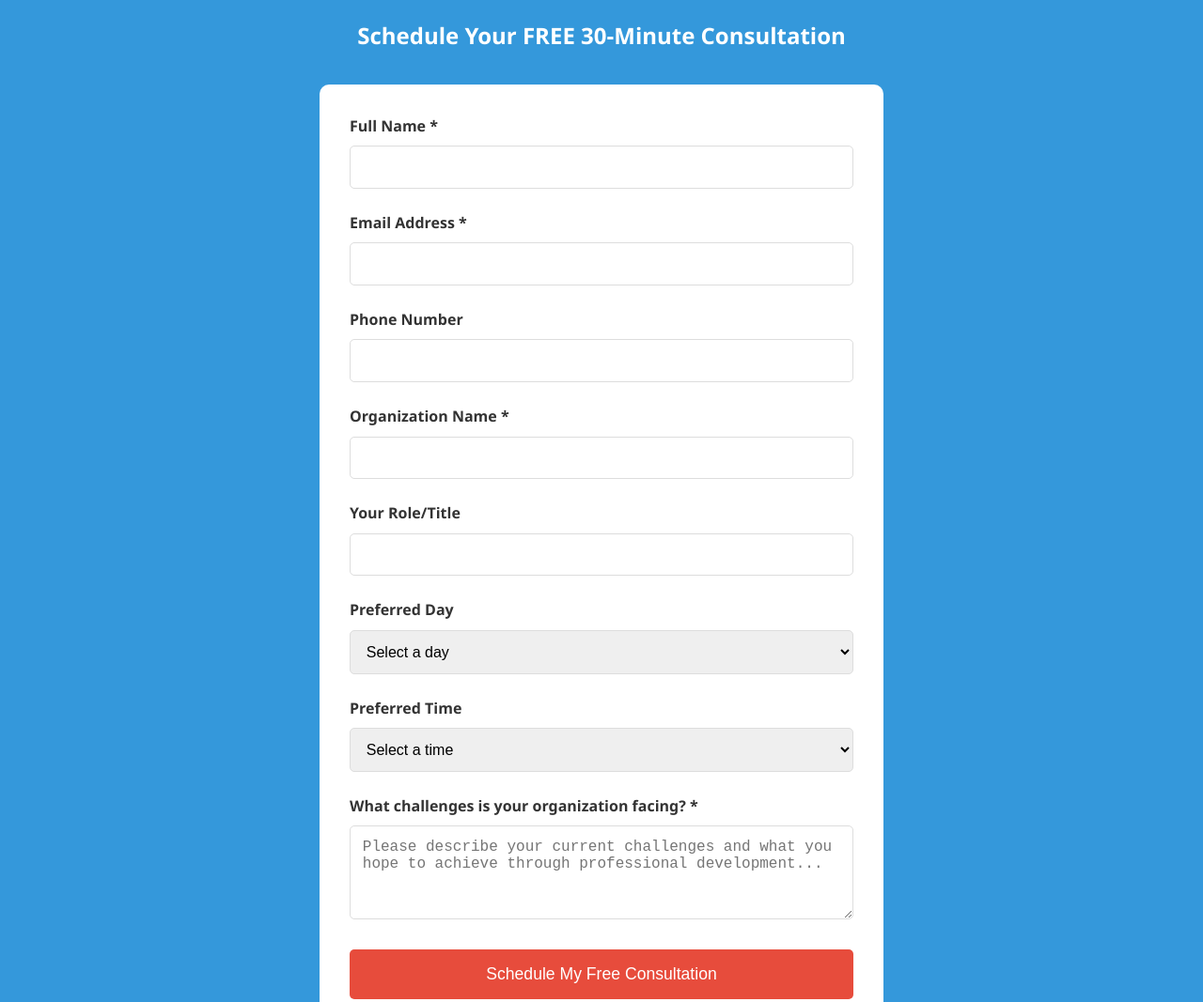
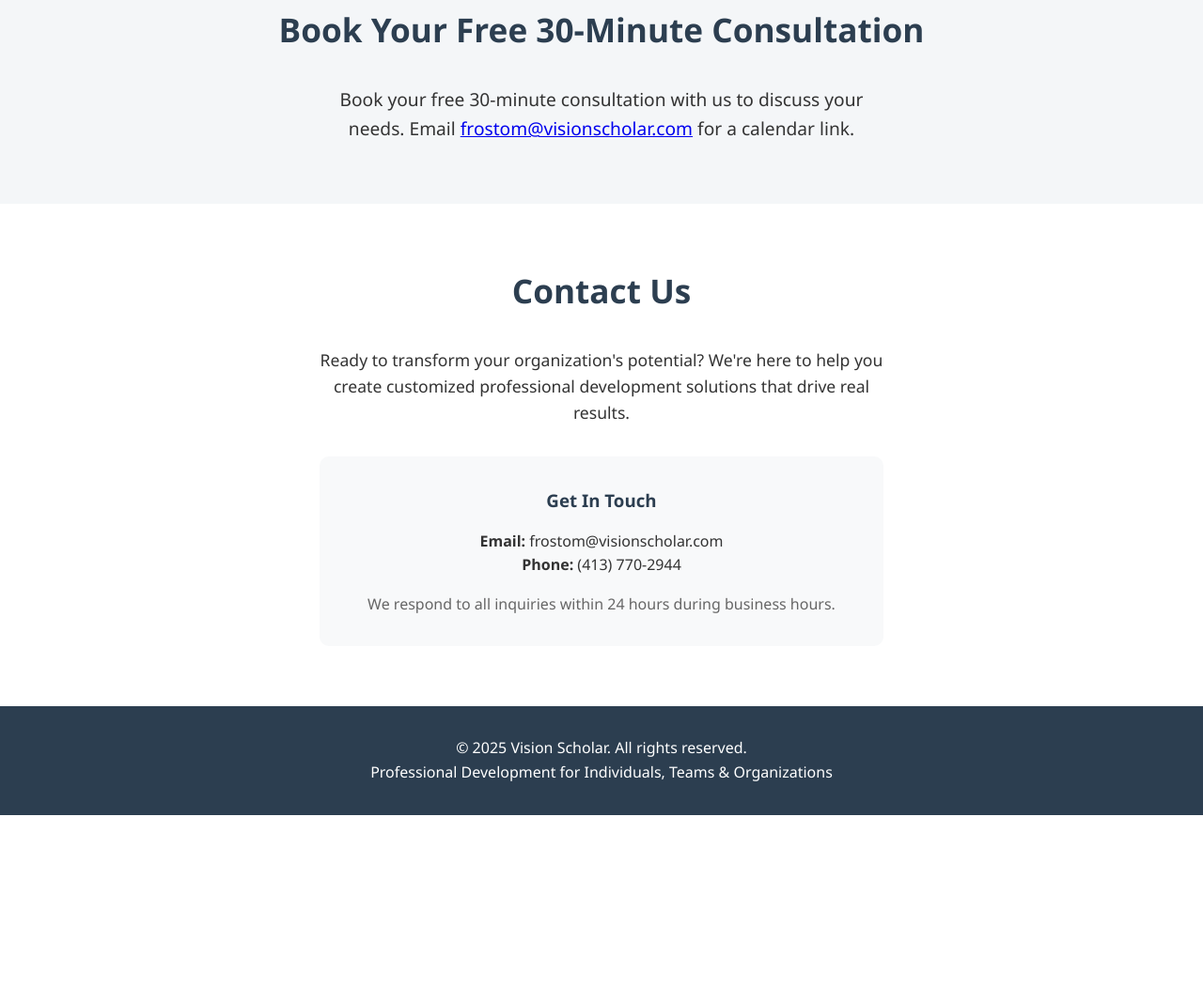
Before and after one commit to frostom/visionscholar.com, a plain HTML site: page index.html in a window 1280 px wide. Shown: the part 1911-2978 px from the top of the page at 94% size. After the commit the page ends 2779 px from the top, so only its background shows below. Drawn offline with Linux system fonts and the light colour scheme.

Commit message:
index.html

```diff
--- a/index.html
+++ b/index.html
@@ -161,50 +161,16 @@
       box-shadow: 0 5px 15px rgba(0,0,0,0.2);
     }
 
-    .consultation-form {
-      background: #3498db;
-      color: white;
-      padding: 4rem 0;
+    #consultation-info {
+      background:#f4f6f8;
+      text-align:center;
+      padding:3rem 1rem;
     }
 
-    .consultation-form h2 {
-      color: white;
-      text-align: center;
-      margin-bottom: 2rem;
-    }
-
-    .form-container {
-      max-width: 600px;
-      margin: 0 auto;
-      background: white;
-      padding: 2rem;
-      border-radius: 10px;
-    }
-
-    .form-group {
-      margin-bottom: 1.5rem;
-    }
-
-    .form-group label {
-      display: block;
-      margin-bottom: 0.5rem;
-      color: #333;
-      font-weight: bold;
-    }
-
-    .form-group input,
-    .form-group select,
-    .form-group textarea {
-      width: 100%;
-      padding: 0.8rem;
-      border: 1px solid #ddd;
-      border-radius: 5px;
-      font-size: 1rem;
-    }
-
-    .form-group textarea {
-      height: 100px;
-      resize: vertical;
+    #consultation-info p {
+      font-size:1.2em;
+      max-width:600px;
+      margin: 1rem auto;
     }
 
     footer {
@@ -257,7 +223,7 @@
         <li><a href="#home">Home</a></li>
         <li><a href="#about">About</a></li>
         <li><a href="#services">Services</a></li>
-        <li><a href="#consultation">Free Consultation</a></li>
+        <li><a href="#consultation-info">Free Consultation</a></li>
         <li><a href="#contact">Contact</a></li>
       </ul>
     </div>
@@ -267,7 +233,7 @@
     <div class="container">
       <h2>Transform Your Potential in the Age of AI</h2>
       <p>We design and facilitate professional development, workshops, and ongoing support to help individuals, teams, and organizations thrive using AI and technology to enhance work and life.</p>
-      <a href="#consultation" class="cta-button">Get Your FREE 30-Minute Consultation</a>
+      <a href="#consultation-info" class="cta-button">Get Your FREE 30-Minute Consultation</a>
     </div>
   </section>
 
@@ -315,69 +281,10 @@
     </div>
   </section>
 
-  <section class="consultation-form">
+  <section id="consultation-info" class="section">
     <div class="container">
-      <h2>Schedule Your FREE 30-Minute Consultation</h2>
-      <div class="form-container">
-        <form id="consultationForm">
-          <div class="form-group">
-            <label for="name">Full Name *</label>
-            <input type="text" id="name" name="name" required />
-          </div>
-
-          <div class="form-group">
-            <label for="email">Email Address *</label>
-            <input type="email" id="email" name="email" required />
-          </div>
-
-          <div class="form-group">
-            <label for="phone">Phone Number</label>
-            <input type="tel" id="phone" name="phone" />
-          </div>
-
-          <div class="form-group">
-            <label for="organization">Organization Name *</label>
-            <input type="text" id="organization" name="organization" required />
-          </div>
-
-          <div class="form-group">
-            <label for="role">Your Role/Title</label>
-            <input type="text" id="role" name="role" />
-          </div>
-
-          <div class="form-group">
-            <label for="preferred-day">Preferred Day</label>
-            <select id="preferred-day" name="preferred-day">
-              <option value="">Select a day</option>
-              <option value="tuesday">Tuesday</option>
-              <option value="wednesday">Wednesday</option>
-              <option value="thursday">Thursday</option>
-            </select>
-          </div>
-
-          <div class="form-group">
-            <label for="preferred-time">Preferred Time</label>
-            <select id="preferred-time" name="preferred-time">
-              <option value="">Select a time</option>
-              <option value="9:00 AM">9:00 AM</option>
-              <option value="10:00 AM">10:00 AM</option>
-              <option value="11:00 AM">11:00 AM</option>
-              <option value="12:00 PM">12:00 PM</option>
-              <option value="1:00 PM">1:00 PM</option>
-              <option value="2:00 PM">2:00 PM</option>
-              <option value="3:00 PM">3:00 PM</option>
-              <option value="4:00 PM">4:00 PM</option>
-            </select>
-          </div>
-
-          <div class="form-group">
-            <label for="challenges">What challenges is your organization facing? *</label>
-            <textarea id="challenges" name="challenges" placeholder="Please describe your current challenges and what you hope to achieve through professional development..." required></textarea>
-          </div>
-
-          <button type="submit" class="cta-button" style="width: 100%;">Schedule My Free Consultation</button>
-        </form>
-      </div>
+      <h2>Book Your Free 30-Minute Consultation</h2>
+      <p>Book your free 30-minute consultation with us to discuss your needs. Email <a href="mailto:frostom@visionscholar.com">frostom@visionscholar.com</a> for a calendar link.</p>
     </div>
   </section>
 
@@ -408,6 +315,7 @@
   </footer>
 
 <script>
+  // Smooth scrolling for anchor links
   document.querySelectorAll('a[href^="#"]').forEach(anchor => {
     anchor.addEventListener('click', function (e) {
       e.preventDefault();
@@ -420,22 +328,6 @@
       }
     });
   });
-
-  document.getElementById('consultationForm').addEventListener('submit', function(e) {
-    e.preventDefault();
-
-    const formData = new FormData(this);
-    const data = Object.fromEntries(formData);
-
-    if (!data.name || !data.email || !data.organization || !data.challenges) {
-      alert('Please fill in all required fields.');
-      return;
-    }
-
-    alert('Thank you for your interest! We have received your consultation request and will contact you within 24 hours to schedule your free consultation. You should also receive a confirmation email shortly.');
-
-    this.reset();
-  });
 </script>
 
 </body>
```
